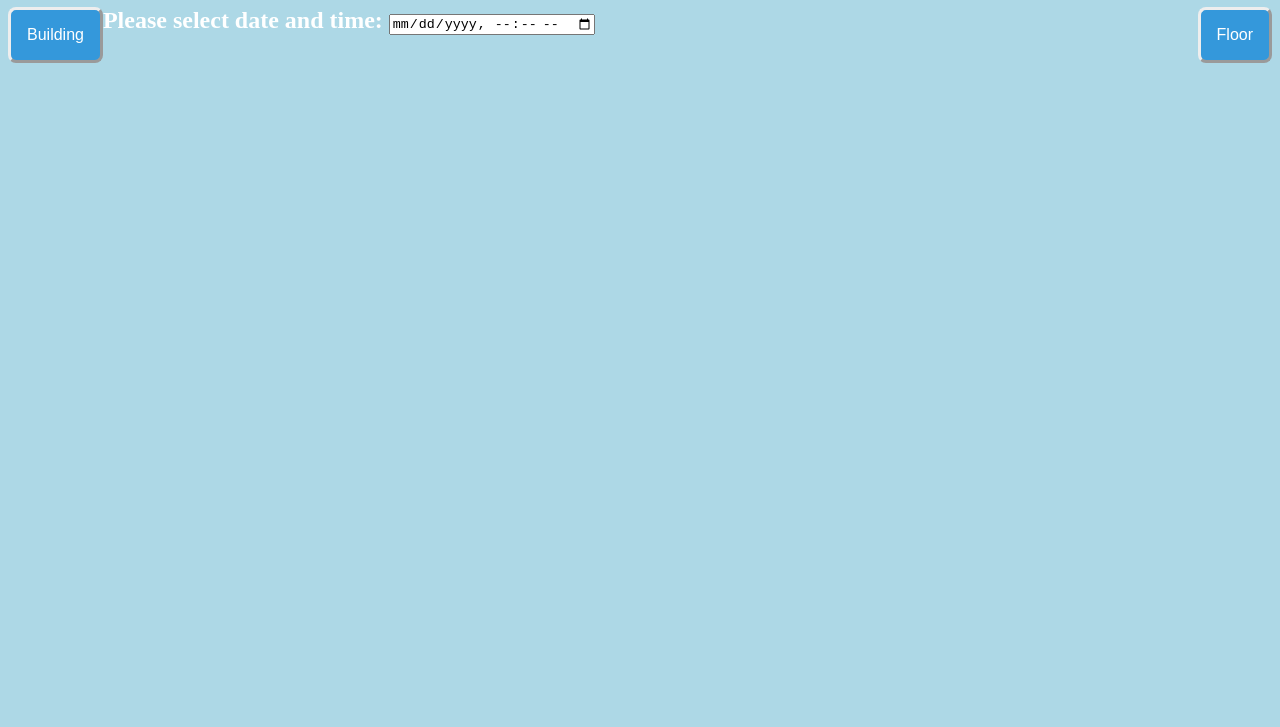
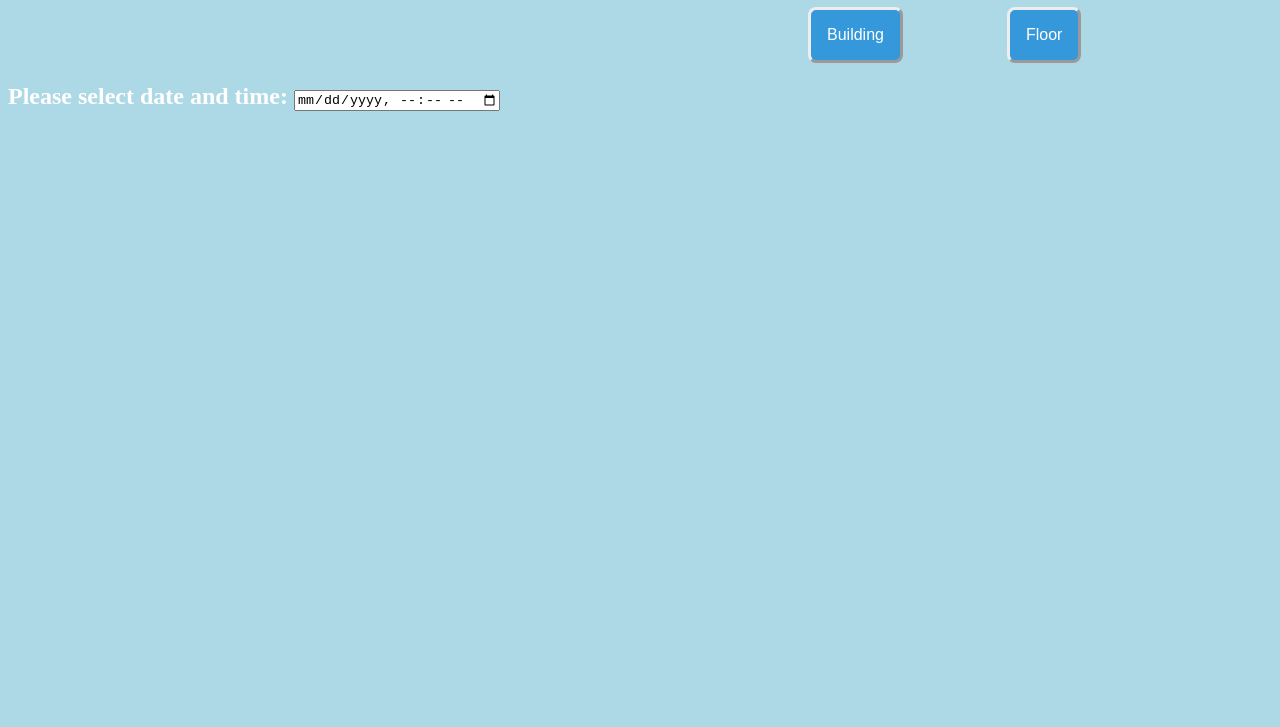
Before and after one commit to PrestonWehrman/Hack-KU-23, a plain HTML site: page index.html in a window 1280 px wide. Shown: the part 73-800 px from the top of the page. Drawn offline with Linux system fonts and the light colour scheme.

Commit message:
improved placement of dropdown menus

```diff
--- a/index.html
+++ b/index.html
@@ -12,7 +12,7 @@
 <h1>Room Reservation a.k.a. Boi</h1>
 
 <!--Building and Floor Dropdown menu-->
-<div class="dropdown" style="float:left;">
+<div class="dropdown" style="right: -800px;">
   <button class="dropbtn">Building</button>
   <div class="dropdown-content" style="left: 0;">
   <a href="#">LEEP2</a>
@@ -21,7 +21,7 @@
   </div>
 </div>
 
-<div class="dropdown" style="float:right;">
+<div class="dropdown" style="right: -900px;">
   <button class="dropbtn">Floor</button>
   <div class="dropdown-content">
   <a href="#">1</a>
```
